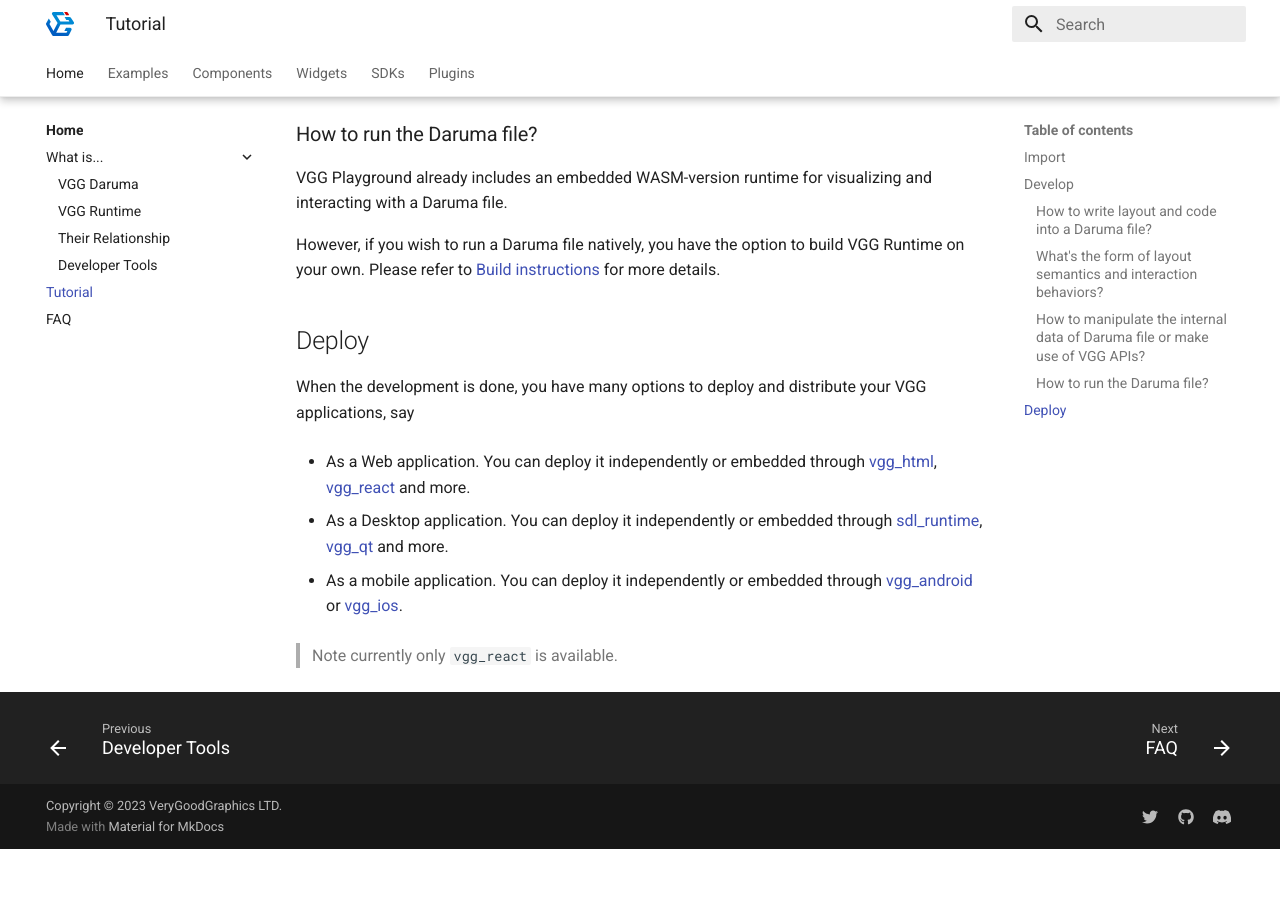
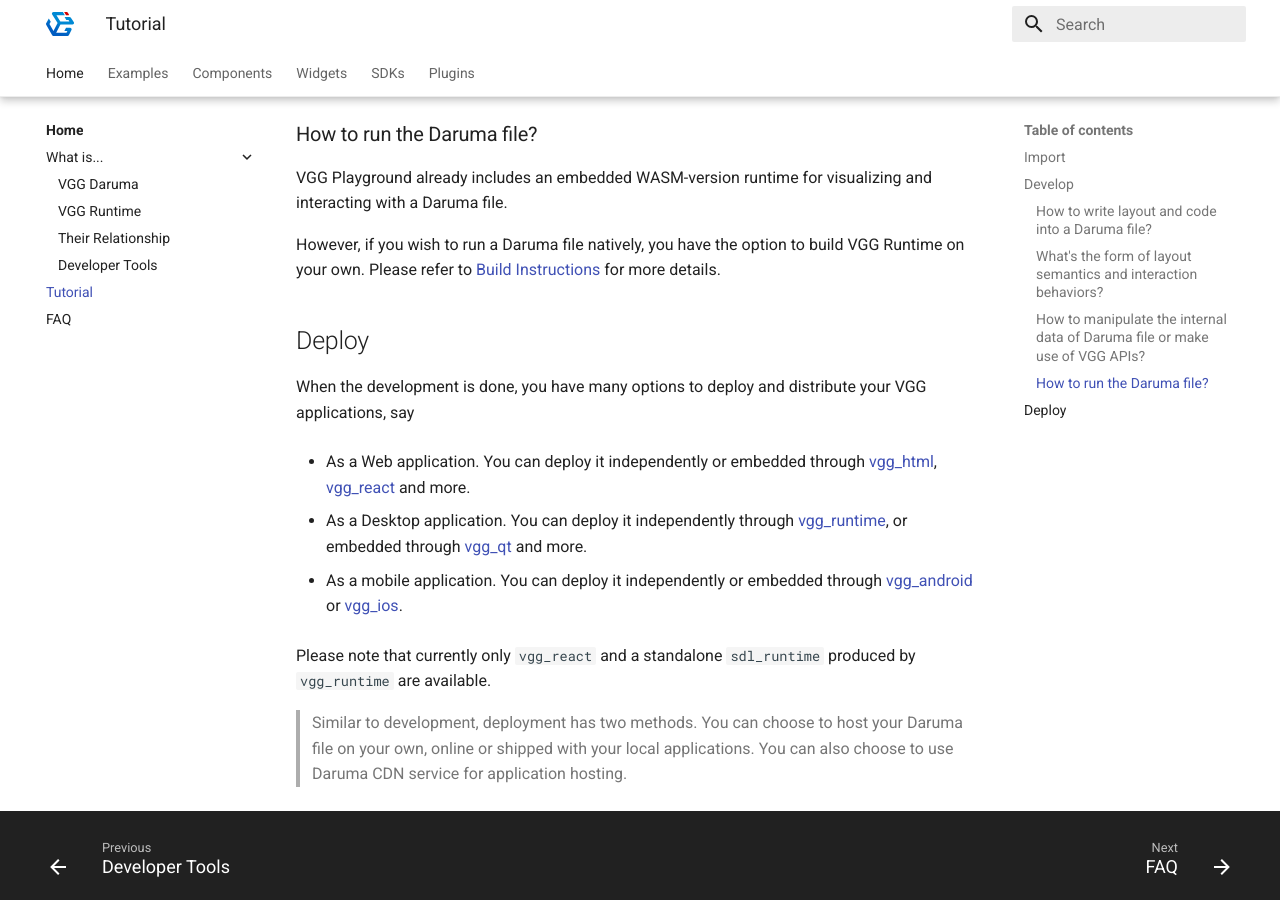
Before and after one commit to verygoodgraphics/vgg_docs, an MkDocs documentation site: the page built from docs/tutorial.md, in a window 1280 px wide and 900 px high, scrolled down 1567 px. Built offline with MkDocs 1.6.1 and Material for MkDocs 9.7.7, drawn with Linux system fonts in a browser that asks for light colours; before the commit the page ends 2416 px from its top, so only the background shows below that.

```diff
--- a/docs/tutorial.md
+++ b/docs/tutorial.md
@@ -73,7 +73,7 @@
 
 However, if you wish to run a Daruma file natively, you have the option to
 build VGG Runtime on your own. Please refer to [Build
-instructions](https://github.com/verygoodgraphics/vgg_runtime/blob/main/README.md)
+Instructions](https://github.com/verygoodgraphics/vgg_runtime/blob/main/README.md)
 for more details.
 
 ## Deploy
@@ -84,10 +84,16 @@
 - As a Web application. You can deploy it independently or embedded through
   [vgg_html](#), [vgg_react](../components/react) and more.
 
-- As a Desktop application. You can deploy it independently or embedded
-  through [sdl_runtime](#), [vgg_qt](#) and more.
+- As a Desktop application. You can deploy it independently through
+  [vgg_runtime](https://github.com/verygoodgraphics/vgg_runtime), or embedded
+  through [vgg_qt](#) and more.
 
 - As a mobile application. You can deploy it independently or embedded through
   [vgg_android](#) or [vgg_ios](#).
 
-> Note currently only `vgg_react` is available.
+Please note that currently only `vgg_react` and a standalone `sdl_runtime`
+produced by `vgg_runtime` are available.
+
+> Similar to development, deployment has two methods. You can choose to host
+> your Daruma file on your own, online or shipped with your local applications.
+> You can also choose to use Daruma CDN service for application hosting.
```
Also changed, not shown: docs/components/index.md (+7 -5 lines), docs/faq.md (+60 -0 lines).
